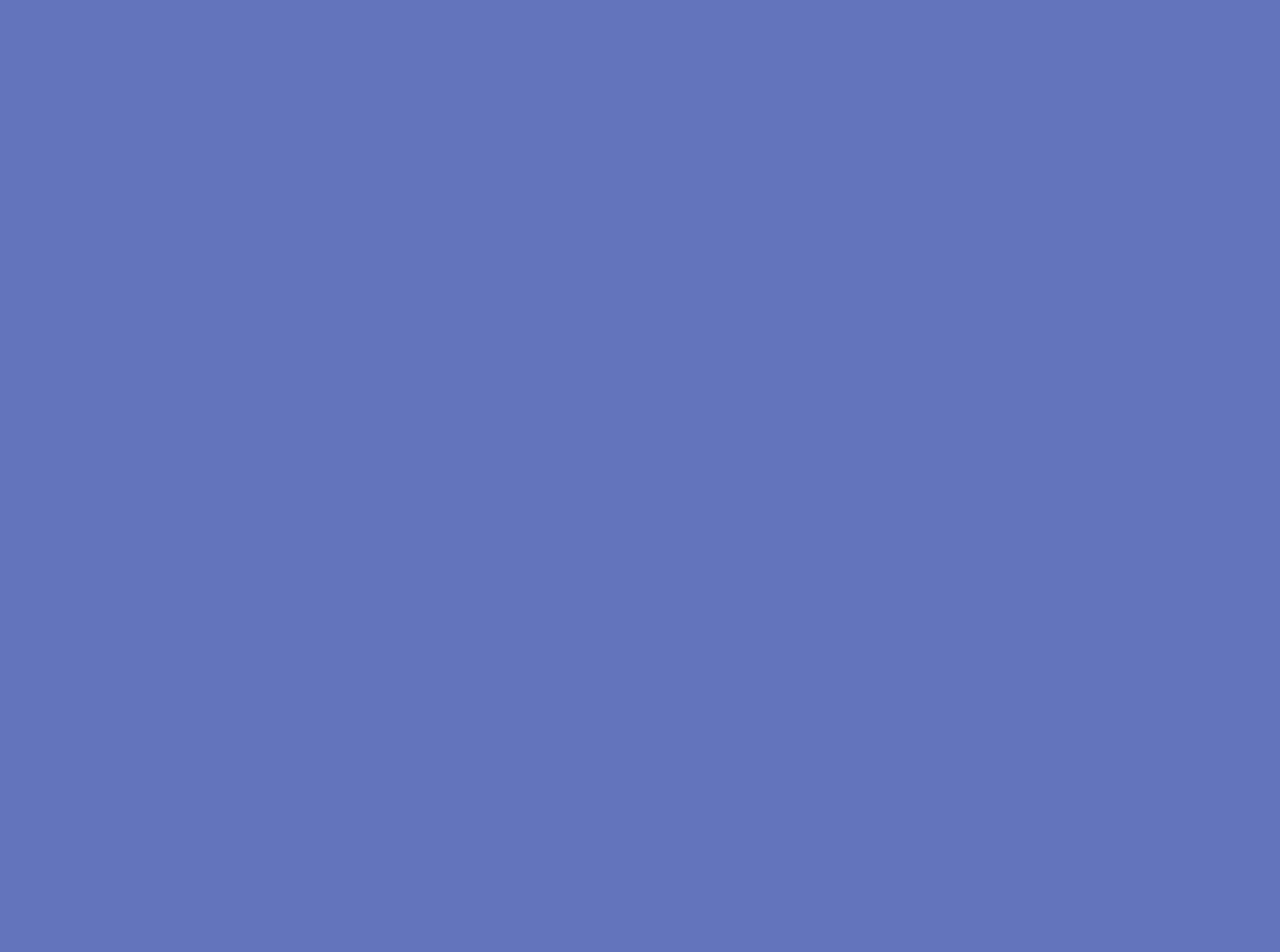
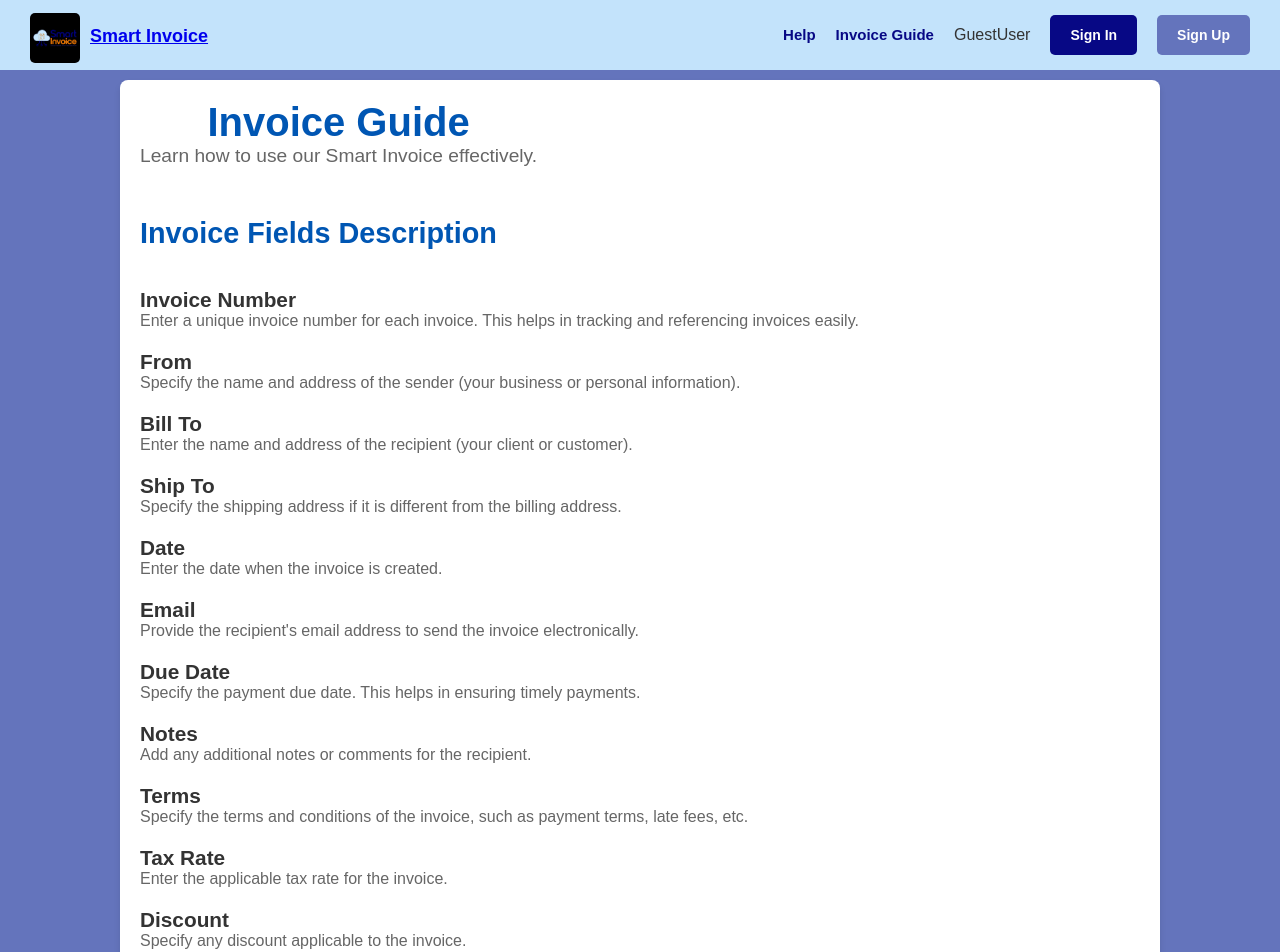
Before and after one commit to yadavsantu/SmartInvoice, a Vue app in the folder vue-frontend/: page /InvoiceGuide in a window 1280 px wide. Before the commit this address had no page. Shown: the top 952 px of the page. Before the commit the page ends 800 px from the top, so only its background shows below. Built offline with nearby package versions, Linux system fonts and the light colour scheme.

Commit message:
Invoice Guide Page adde,some adjustments done

```diff
--- a/vue-frontend/src/components/FooterComponent.vue
+++ b/vue-frontend/src/components/FooterComponent.vue
@@ -14,7 +14,7 @@
       <ul>
         <li><router-link to="/HelpPage">Help</router-link></li>
         <li><router-link to="/LoginDashboard">My Invoices</router-link></li>
-        <li><a href="#">Invoicing Guide</a></li>
+        <li><a href="InvoiceGuide">Invoice Guide</a></li>
 
         <li><router-link to="/LoginPage">Sign In</router-link></li>
         <li><router-link to="/Signup">Sign Up</router-link></li>
--- a/vue-frontend/src/components/navBar.vue
+++ b/vue-frontend/src/components/navBar.vue
@@ -8,9 +8,9 @@
       </div>
 
       <ul class="nav-links">
-        <li><a href="HelpPage">Help</a></li>
-        <li v-if="isLoggedIn"><a href="LoginDashboard">My Invoices</a></li>
-        <li><a href="#">Invoicing Guide</a></li>
+        <li><a href="HelpPage"><strong>Help</strong></a></li>
+        <li v-if="isLoggedIn"><a href="LoginDashboard"><strong>My Invoices</strong></a></li>
+        <li><a href="InvoiceGuide"><strong>Invoice Guide</strong></a></li>
 
         <!-- Show User Name when logged in -->
         <li class="user-name">{{ userName }}</li>
--- a/vue-frontend/src/pages/HelpPage.vue
+++ b/vue-frontend/src/pages/HelpPage.vue
@@ -22,20 +22,20 @@
             </li>
             <li>
               <h3>How can I contact support?</h3>
-              <p>Use the Contact Us form below or email us at support@example.com.</p>
+              <p>Use the Contact Us form below or email us at <strong>sandeshprasai4321@gmail.com</strong></p>
             </li>
           </ul>
         </section>
 
         <!-- Invoice Generator Section -->
         <section class="invoice-info-section">
-          <h2>Invoice Generator Features</h2>
+          <h2><strong>Smart Invoice</strong> Features</h2>
           <p>
             Create professional invoices effortlessly with our easy-to-use invoice template.
             Generate, customize, and send invoices in just a few clicks.
           </p>
           <br>
-          <h3>Why Use Invoice Generator?</h3>
+          <h3>Why Use <strong>Smart Invoice</strong>?</h3>
           <ul>
             <li><strong>Instant Invoices:</strong> Generate and download invoices instantly without account creation.</li>
             <li><strong>Invoice from Any Device:</strong> Invoice on-the-go from any device, desktop, tablet, or smartphone.</li>
@@ -43,15 +43,15 @@
             <li><strong>100% Free:</strong> There are no limits. Use it as much as you like.</li>
           </ul>
           <p>
-            Our objective at Invoice-Generator.com is to make invoicing as simple as possible. We built this invoice generator solely dedicated to this purpose. We want to give you the best possible invoicing experience, and hope it saves you from the many frustrations that come with invoicing.
+            Our objective at <strong>Smart Invoice</strong> is to make invoicing as simple as possible. We built this invoice generator solely dedicated to this purpose. We want to give you the best possible invoicing experience, and hope it saves you from the many frustrations that come with invoicing.
           </p>
           <br>
-          <h3>How to Use Invoice Generator</h3>
+          <h3>How to Use Smart Invoice</h3>
           <ul>
-            <li><strong>Making Invoices:</strong> Fill out the invoice template with all the details you want on your invoice. The invoice editor closely matches what the resulting invoice will look like. Once you have filled in the invoice template you are ready to download or send your invoice.</li>
+            <li><strong>Making Invoices:</strong> Fill out the invoice template with all the details you want on your invoice. Once you have filled in the invoice template you are ready to download or send your invoice.</li>
             <li><strong>Sending Invoices:</strong> Invoices can be sent to customers. Your invoices are stored securely.</li>
-            <li><strong>Downloading Invoices:</strong> Click the Download Invoice to download a PDF of your invoice. If you made a mistake, don't worry, you can go back and update the invoice . If you do not see your invoice once you click download then you should check your Downloads folder.</li>
-            <li><strong>Saving Invoices:</strong> Invoices that you download or send are auto-saved to your device's local storage. This allows you to go back and edit past invoices. You can access past invoices on the History page. Click on a previously generated invoice to open it in the invoice editor. You can also export all of your invoices to a spreadsheet file by clicking the Export button.</li>
+            <li><strong>Downloading Invoices:</strong> Click the Download Invoice to download a PDF of your invoice. If you do not see your invoice once you click download then you should check your Downloads folder.</li>
+            <li><strong>Saving Invoices:</strong> Invoices that you download or send are auto-saved to your device's local storage. This allows you to go back and update status of unpaid invoices. You can access past invoices on the My Invoices page.</li>
           </ul>
 
           <h3>System Requirements</h3>
@@ -70,12 +70,12 @@
             <li>TLS v1.2 or above</li>
           </ul>
 
-          <h3>Where Does Invoice Generator Store Invoices?</h3>
+          <h3>Where Does Smart Invoice Store Invoices?</h3>
           <p>
-            <strong>Send Invoice feature:</strong> If you have used the Send Invoice option then you or your recipient can retrieve the invoice at any time by signing in to Invoice-Generator.com.
+            <strong>Send Invoice feature:</strong> If you have used the Send Invoice option then you or your recipient can retrieve the invoice at any time by signing in to database of Smart Invoice.
           </p>
           <p>
-            <strong>Download Invoice feature:</strong> Invoice Generator uses your web browser's local storage to remember your invoices without requiring you to create an account with us. We do not maintain any copies of your downloaded invoice on our servers. Clearing your browser history will clear all of your invoices on Invoice Generator and they cannot be recovered.
+            <strong>Download Invoice feature:</strong> Smart Invoice uses your web browser's local storage to remember your invoices without requiring you to create an account with us. We do maintain the copies of your downloaded invoice on our servers.
           </p>
 
         </section>
--- /dev/null
+++ b/vue-frontend/src/pages/InvoiceGuide.vue
@@ -0,0 +1,160 @@
+<template>
+    <div class="guide-page-container">
+        <!-- Navbar -->
+        <NavBar />
+
+        <!-- Guide Content -->
+        <main class="main-content">
+            <!-- Header Section -->
+            <header class="guide-header">
+                <h1>Invoice Guide</h1>
+                <p>Learn how to use our Smart Invoice effectively.</p>
+            </header>
+
+            <!-- Invoice Fields Description Section -->
+            <section class="fields-description-section">
+                <h2>Invoice Fields Description</h2>
+                <br>
+                <ul>
+                    <li>
+                        <h3>Invoice Number</h3>
+                        <p>Enter a unique invoice number for each invoice. This helps in tracking and referencing invoices easily.</p>
+                    </li>
+                    <li>
+                        <h3>From</h3>
+                        <p>Specify the name and address of the sender (your business or personal information).</p>
+                    </li>
+                    <li>
+                        <h3>Bill To</h3>
+                        <p>Enter the name and address of the recipient (your client or customer).</p>
+                    </li>
+                    <li>
+                        <h3>Ship To</h3>
+                        <p>Specify the shipping address if it is different from the billing address.</p>
+                    </li>
+                    <li>
+                        <h3>Date</h3>
+                        <p>Enter the date when the invoice is created.</p>
+                    </li>
+                    <li>
+                        <h3>Email</h3>
+                        <p>Provide the recipient's email address to send the invoice electronically.</p>
+                    </li>
+                    <li>
+                        <h3>Due Date</h3>
+                        <p>Specify the payment due date. This helps in ensuring timely payments.</p>
+                    </li>
+                    <li>
+                        <h3>Notes</h3>
+                        <p>Add any additional notes or comments for the recipient.</p>
+                    </li>
+                    <li>
+                        <h3>Terms</h3>
+                        <p>Specify the terms and conditions of the invoice, such as payment terms, late fees, etc.</p>
+                    </li>
+                    <li>
+                        <h3>Tax Rate</h3>
+                        <p>Enter the applicable tax rate for the invoice.</p>
+                    </li>
+                    <li>
+                        <h3>Discount</h3>
+                        <p>Specify any discount applicable to the invoice.</p>
+                    </li>
+                    <li>
+                        <h3>Shipping</h3>
+                        <p>Enter the shipping cost, if applicable.</p>
+                    </li>
+                    <li>
+                        <h3>Amount Paid</h3>
+                        <p>Enter the amount that has already been paid towards the invoice.</p>
+                    </li>
+                    <li>
+                        <h3>Items</h3>
+                        <p>List the items or services being billed. Include description, quantity, rate, and amount for each item.</p>
+                    </li>
+                </ul>
+            </section>
+        </main>
+        <br>
+
+        <!-- Footer -->
+        <FooterComponent />
+    </div>
+</template>
+
+<script>
+import NavBar from "../components/navBar.vue";
+import FooterComponent from "../components/FooterComponent.vue";
+
+export default {
+    name: "InvoiceGuide",
+    components: {
+        NavBar,
+        FooterComponent,
+    },
+};
+</script>
+
+<style scoped>
+/* General Styles */
+.guide-page-container {
+    font-family: "Arial", sans-serif;
+    color: #333;
+    max-width: 1200px;
+    margin: 0 auto;
+    padding: 80px;
+    background: #6474BC;
+}
+
+.main-content {
+    padding: 20px;
+    background: white;
+    border-radius: 8px;
+    box-shadow: 0 4px 6px rgba(0, 0, 0, 0.1);
+}
+
+/* Header Section */
+.guide-header {
+    text-align: center;
+    margin-bottom: 30px;
+}
+.guide-header h1 {
+    font-size: 2.5rem;
+    color: #0056b3;
+}
+.guide-header p {
+    font-size: 1.2rem;
+    color: #666;
+}
+
+/* Section Titles */
+.fields-description-section h2 {
+    font-size: 1.8rem;
+    color: #0056b3;
+    margin-bottom: 20px;
+}
+
+/* Fields Description Styles */
+.fields-description-section ul {
+    list-style-type: none;
+    padding: 0;
+}
+.fields-description-section li {
+    margin-bottom: 20px;
+}
+.fields-description-section h3 {
+    font-size: 1.3rem;
+    color: #333;
+}
+.fields-description-section p {
+    font-size: 1rem;
+    color: #666;
+}
+
+/* Responsive Design */
+@media (max-width: 600px) {
+    .guide-header h1 {
+        font-size: 1.8rem;
+    }
+}
+</style>
--- a/vue-frontend/src/router.js
+++ b/vue-frontend/src/router.js
@@ -6,6 +6,7 @@ import MyInvoicesPage from "./pages/LoginDashboard.vue";
 import ResetPassword from "./pages/Reset_Password.vue";
 import checkAuthStatus from "../utills/checkTokenStatus";
 import HelpPage from "./pages/HelpPage.vue";
+import InvoiceGuide from "./pages/InvoiceGuide.vue";
 import OtpPage from "./components/OtpInput.vue"
 
 
@@ -17,6 +18,7 @@ const routes = [
   {path: "/LoginDashboard",component: MyInvoicesPage, meta: { showNavBar: true, title: "My Invoices - Smart Invoice" }},
   {path:"/ResetPassword",component:ResetPassword, meta:{ showNavBar:false,title:"Reset Password - Smart Invoice"} },
   {path: "/HelpPage",component: HelpPage, meta: { showNavBar: true, title: "Help Page- Smart Invoice" }},
+  {path: "/InvoiceGuide",component: InvoiceGuide, meta: { showNavBar: true, title: "InvoiceGuide Page- Smart Invoice" }},
   {path: "/verifyOtp",component: OtpPage, meta: { showNavBar: false, title: "OTP- Smart Invoice" }},
   { path: "/", component: Dashboard, meta: { showNavBar: true, title: "Smart Invoice" } },
   ];
```
